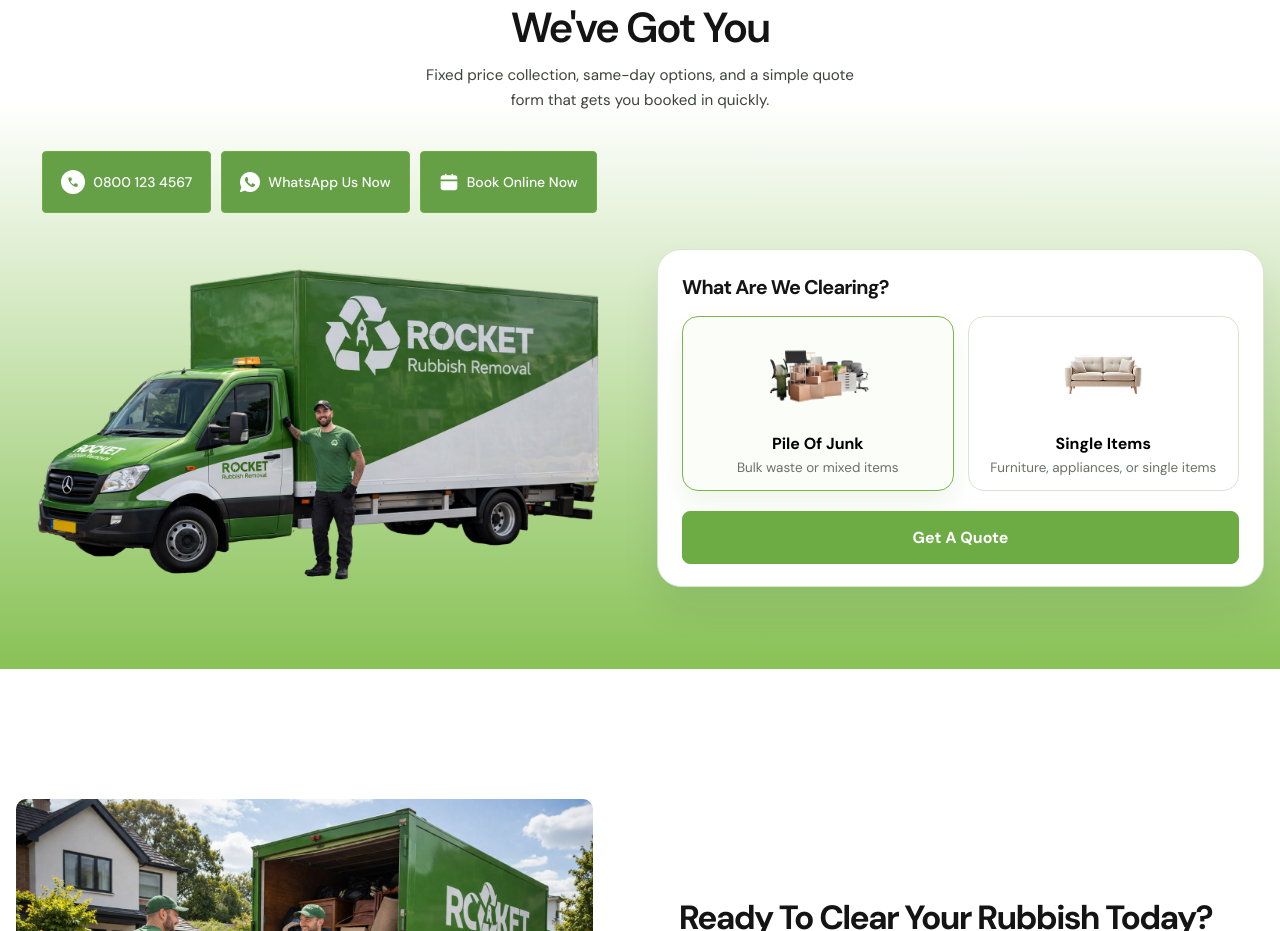
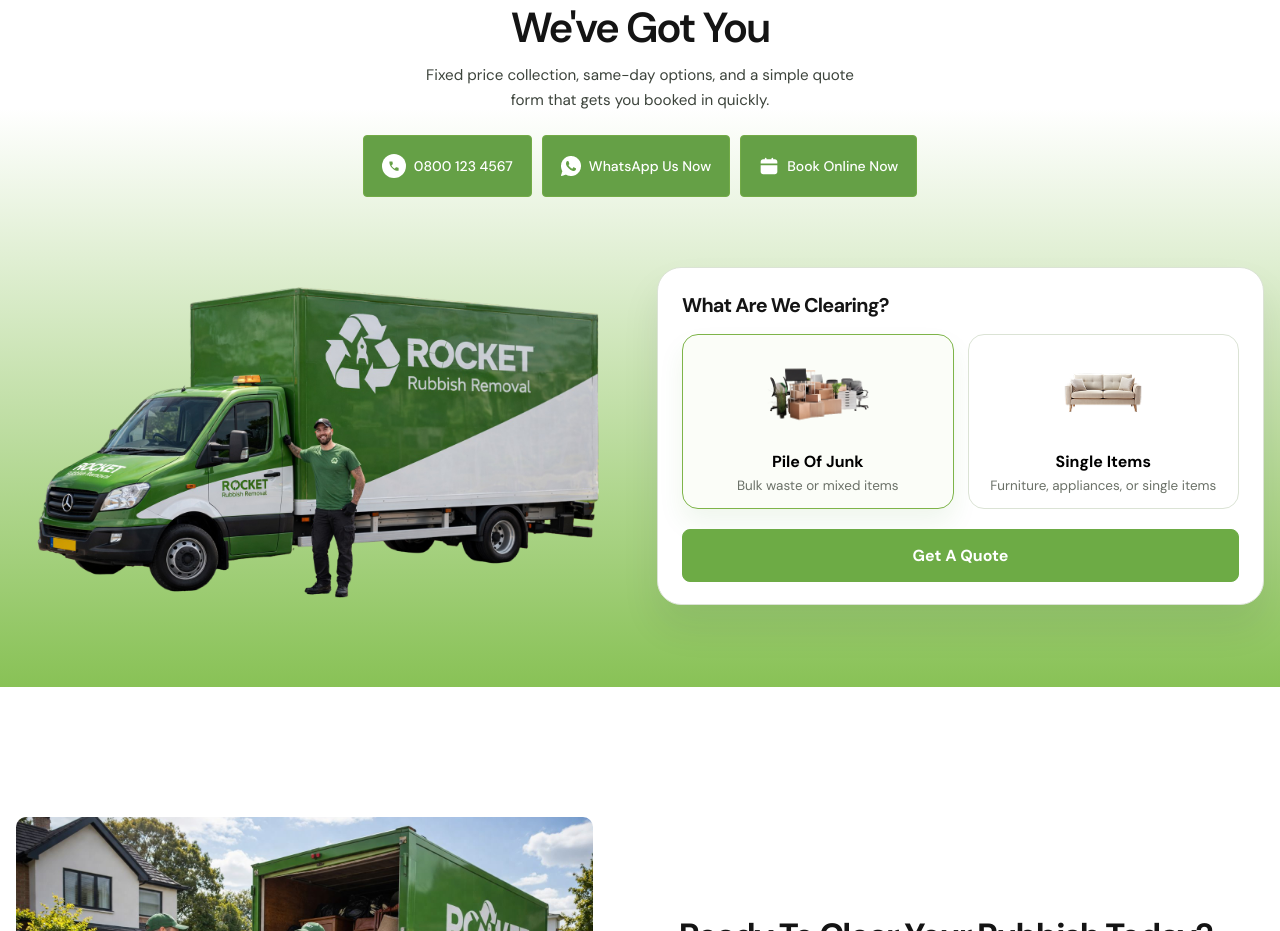
Before and after one commit to rajat-singh1998/Rocket, a React (Vite) app: page / in a window 1280 px wide. Shown: the part 8288-9219 px from the top of the page. Built offline with nearby package versions, Linux system fonts and the light colour scheme; no server answers.

Commit message:
Bottomquotebtn

```diff
--- a/src/components/homepage/BottomQuoteSection.jsx
+++ b/src/components/homepage/BottomQuoteSection.jsx
@@ -25,12 +25,11 @@
             ))}
           </h2>
           <p className="home-bottom-quote__text">{section.description}</p>
+          <ActionButtonsRow items={section.actions} bookingLinks={bookingLinks} className="home-action-row home-action-row--bottom" />
         </div>
 
         <div className="home-bottom-quote__grid">
           <div className="home-bottom-quote__content">
-          <ActionButtonsRow items={section.actions} bookingLinks={bookingLinks} className="home-action-row home-action-row--bottom" />
-
           <div className="home-bottom-quote__visual">
             <img src={section.image} alt="Rocket Rubbish truck" className="home-bottom-quote__image" loading="lazy" decoding="async" />
           </div>
--- a/src/pages/public/HomePage.css
+++ b/src/pages/public/HomePage.css
@@ -1127,7 +1127,7 @@
   grid-template-columns: minmax(0, 1fr) minmax(0, 1fr);
   gap: 34px;
   align-items: end;
-  margin-top: 18px;
+  margin-top: 34px;
 }
 
 .home-bottom-quote__content {
@@ -1152,7 +1152,7 @@
 
 .home-action-row--bottom {
   justify-content: center;
-  margin-top: 20px;
+  margin-top: 22px;
 }
 
 .home-bottom-quote__visual {
```
